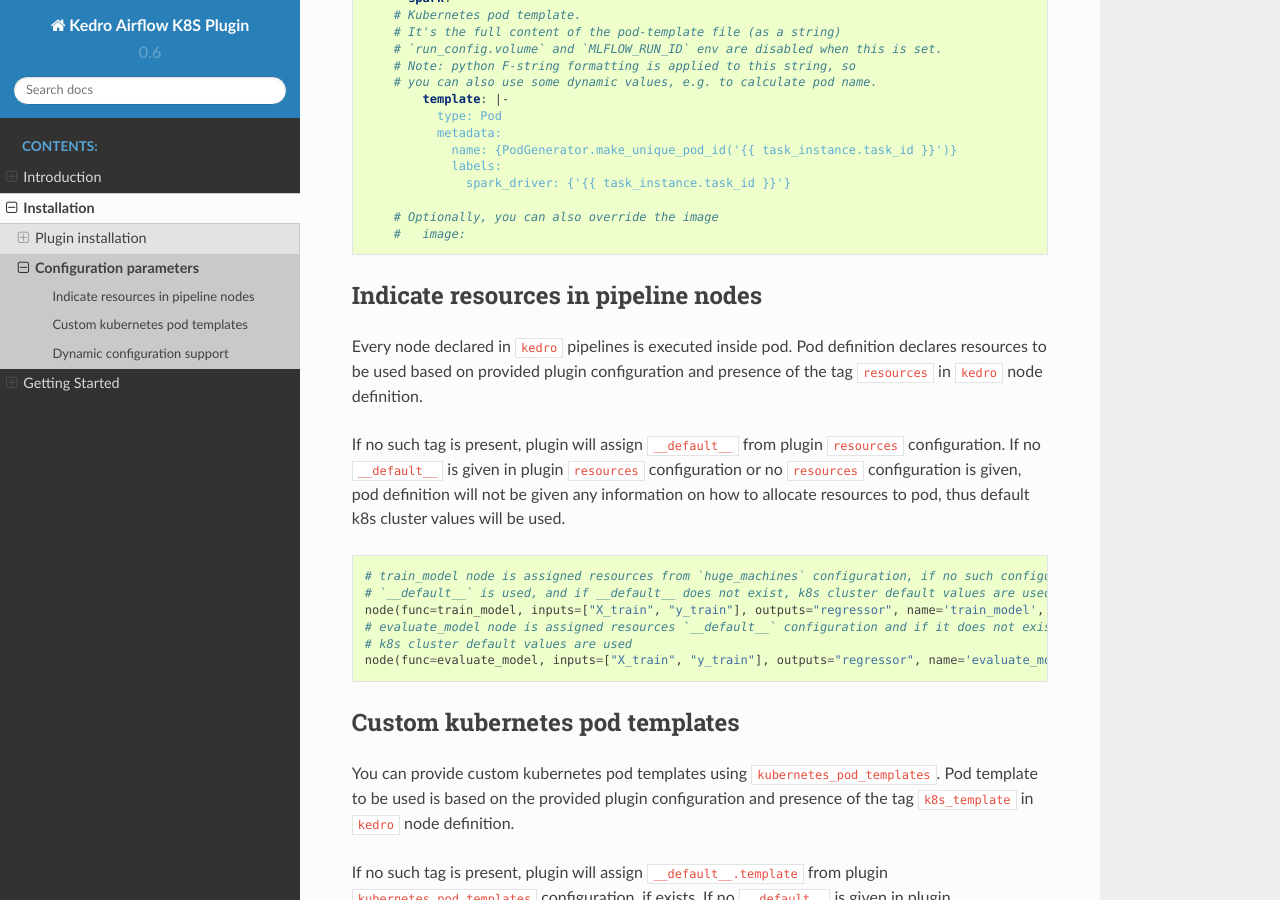
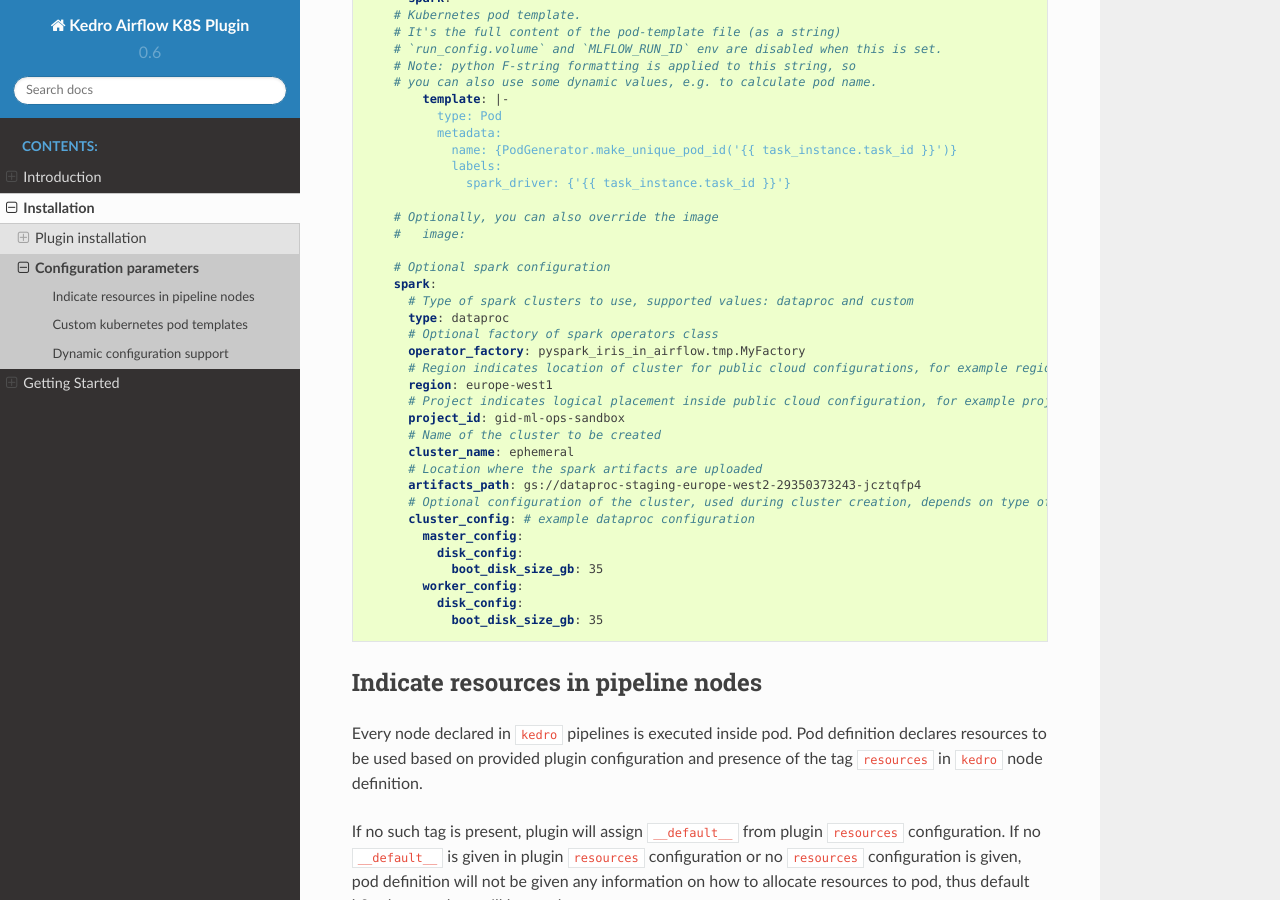
Before and after one commit to getindata/kedro-airflow-k8s, a Sphinx documentation site: the page built from docs/source/02_installation/02_configuration.md, in a window 1280 px wide and 900 px high, scrolled down 3003 px. Built offline with Sphinx 7.4.7 and the Read the Docs theme 2.0.0, drawn with Linux system fonts in a browser that asks for light colours; the version number is read from the project's files by our own code.

````diff
--- a/docs/source/02_installation/02_configuration.md
+++ b/docs/source/02_installation/02_configuration.md
@@ -183,6 +183,29 @@ run_config:
 
     # Optionally, you can also override the image
     #   image:
+
+    # Optional spark configuration
+    spark:
+      # Type of spark clusters to use, supported values: dataproc and custom
+      type: dataproc
+      # Optional factory of spark operators class
+      operator_factory: pyspark_iris_in_airflow.tmp.MyFactory
+      # Region indicates location of cluster for public cloud configurations, for example region in GCP
+      region: europe-west1
+      # Project indicates logical placement inside public cloud configuration, for example project in GCP
+      project_id: gid-ml-ops-sandbox
+      # Name of the cluster to be created
+      cluster_name: ephemeral
+      # Location where the spark artifacts are uploaded
+      artifacts_path: gs://dataproc-staging-europe-west2-29350373243-jcztqfp4
+      # Optional configuration of the cluster, used during cluster creation, depends on type of the cluster
+      cluster_config: # example dataproc configuration
+        master_config:
+          disk_config:
+            boot_disk_size_gb: 35
+        worker_config:
+          disk_config:
+            boot_disk_size_gb: 35
 ```
 
 ## Indicate resources in pipeline nodes
--- a/docs/source/03_getting_started/index.rst
+++ b/docs/source/03_getting_started/index.rst
@@ -8,3 +8,4 @@ Getting started
    Google Cloud Platform support <02_gcp.md>
    Kedro-Mlflow integration <03_mlflow.md>
    Authentication to Airflow API <04_authentication.md>
+   Spark integration <05_spark.md>
````
Also changed, not shown: docs/source/03_getting_started/05_spark.md (added, +51 -0 lines).
